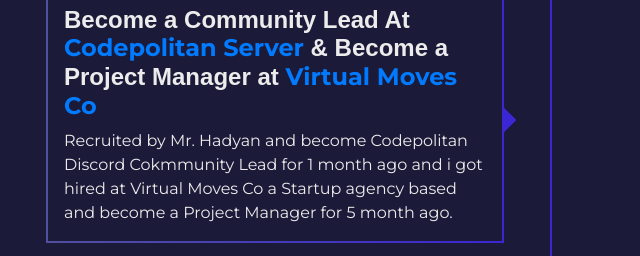
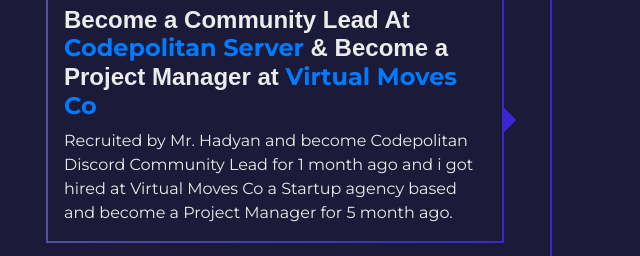
Before and after one commit to LevianthProject/my-portfolio, a plain HTML site: page index.html in a window 1280 px wide. Shown: the part 4580-4836 px from the top of the page, 89-729 px from the left. Drawn offline with nearby package versions, Linux system fonts and the light colour scheme.

Commit message:
fix typo

```diff
--- a/index.html
+++ b/index.html
@@ -403,7 +403,7 @@
                 <h3 class="timeline__title">Become a Community Lead At <a href="https://discord.gg/RhS6879QtQ">Codepolitan
                         Server</a> & Become a Project Manager at <a href="https://www.instagram.com/virtualmovesco/">Virtual Moves Co
                         </a></h3>
-                <p class="timeline__blurb">Recruited by Mr. Hadyan and become Codepolitan Discord Cokmmunity Lead for 1 month ago
+                <p class="timeline__blurb">Recruited by Mr. Hadyan and become Codepolitan Discord Community Lead for 1 month ago
                     and i got hired at Virtual Moves Co a Startup agency based and become a Project Manager for 5 month ago.</a>
                 </p>
             </div>
```
